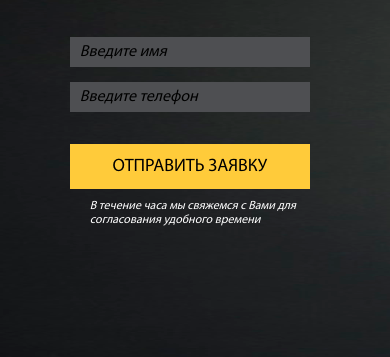
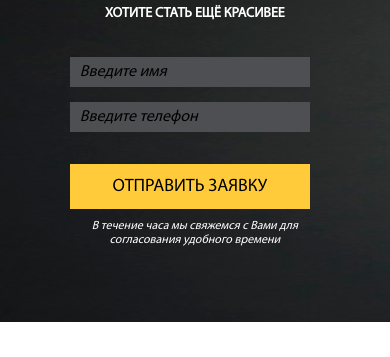
Before and after one commit to Shyou92/test-layout, a plain HTML site: page index.html in a window 390 px wide. Shown: the part 244-601 px from the top of the page. Drawn offline with Linux system fonts and the light colour scheme.

Commit message:
hotfixes

```diff
--- a/blocks/page/__form/page__form.css
+++ b/blocks/page/__form/page__form.css
@@ -1,3 +1,13 @@
 .page__form {
   padding-bottom: 175px;
 }
+
+@media screen and (max-width: 400px) {
+  .page__form {
+    margin-top: 20px;
+    margin-left: 0;
+    margin-right: 0;
+    text-align: center;
+    padding-bottom: 75px;
+  }
+}
```
